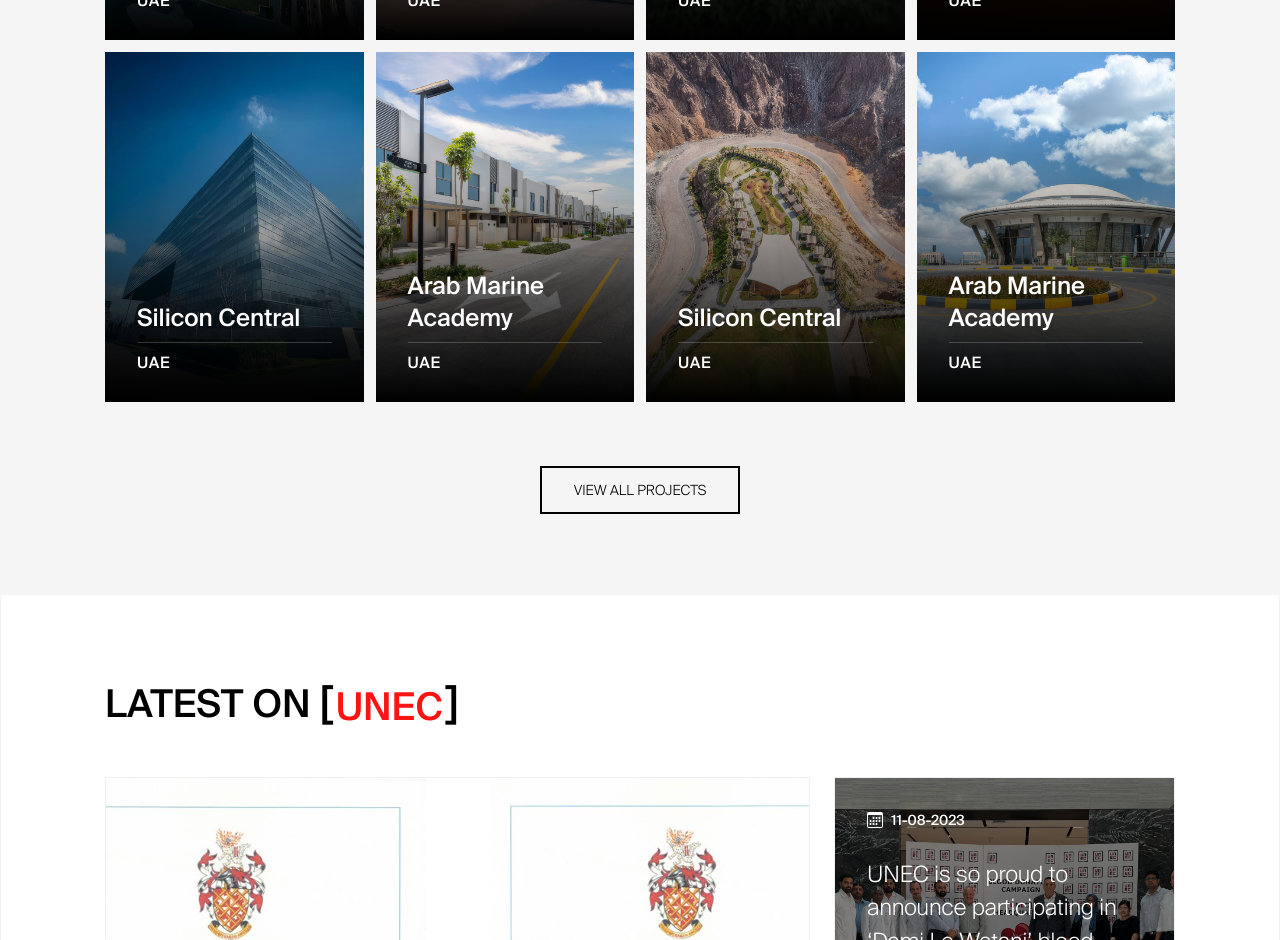
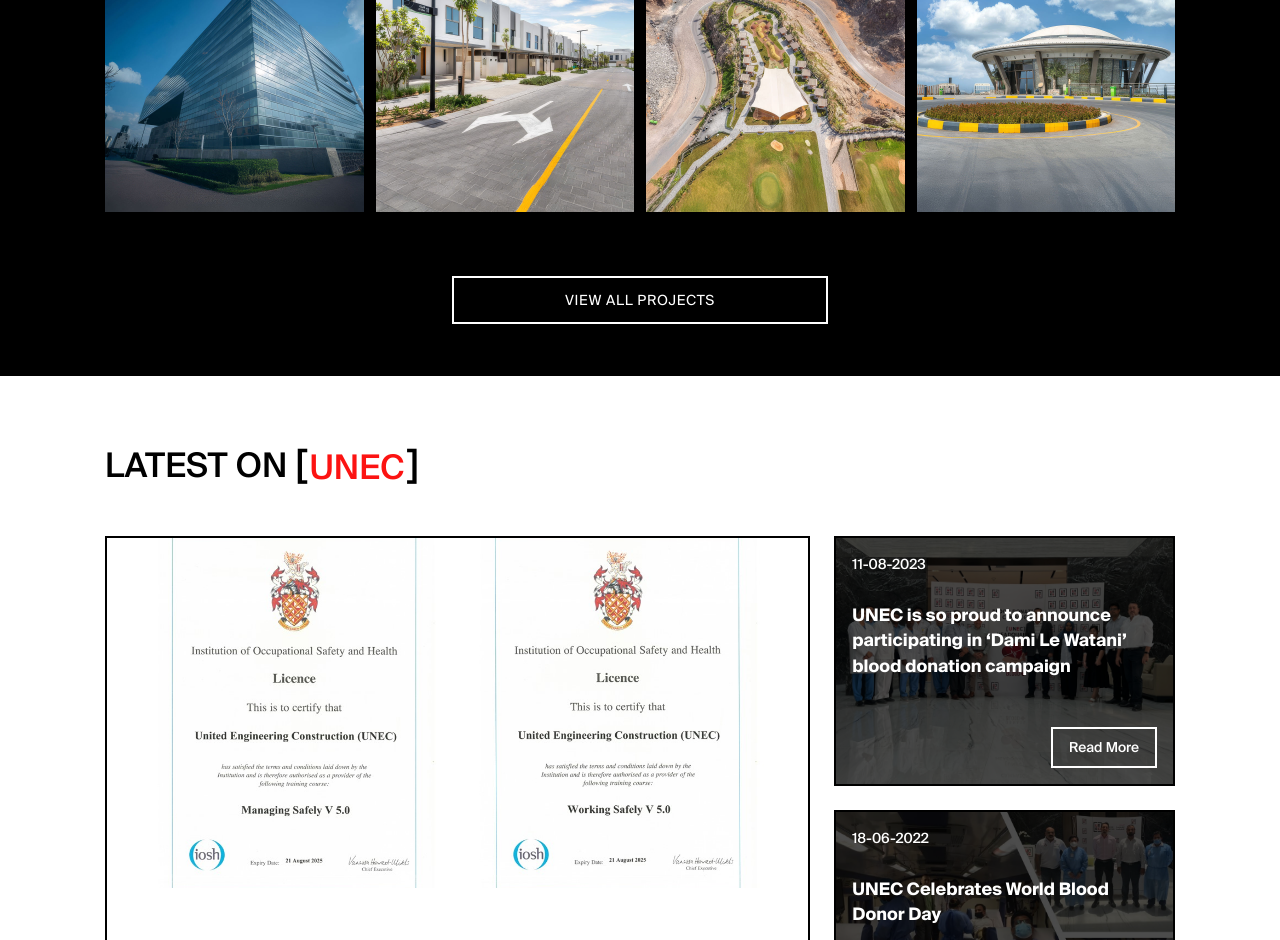
Before and after one commit to unecdxb/unec, a Next.js app: page / in a window 1280 px wide. Shown: the part 1860-2800 px from the top of the page. Built offline with nearby package versions, Linux system fonts and the light colour scheme.

Commit message:
desing change to old hom

```diff
--- /dev/null
+++ b/app/components/common/BtnLight.tsx
@@ -0,0 +1,30 @@
+import Link from "next/link";
+
+interface BtnLightProps {
+  href: string;
+  text: string;
+
+  width?: string;
+  fontSize?: string;
+  mClass?: string;
+}
+
+const BtnLight = ({ href, text, width, fontSize, mClass }: BtnLightProps) => {
+  return (
+    <Link href={href} className={`block relative text-center overflow-hidden uppercase font-light transition-all duration-700 ease-out group border-2 bg-transparent text-white border-white hover:text-secondary hover:bg-white
+
+        ${width ? width : "w-fit"}
+        ${fontSize ? fontSize : "text-xs xl:text-sm"} px-4 py-2 xl:px-8 xl:py-3
+        ${mClass ? mClass : ""}
+      `}
+    >
+      <span className={` relative z-10 transition-colors duration-500 font-normal`} >
+        {text}
+      </span>
+      {/* Sliding background */}
+      <span className={` absolute inset-0 -translate-x-[120%] transition-transform duration-500 ease-out group-hover:translate-x-0 `} />
+    </Link>
+  );
+};
+
+export default BtnLight;
--- a/app/components/common/PrimaryBtn.tsx
+++ b/app/components/common/PrimaryBtn.tsx
@@ -15,7 +15,7 @@
 
   return (
     <Link href={href} className={`block relative overflow-hidden uppercase font-light transition-all duration-700 ease-out group border-2
-        ${isLight ? "bg-light border-light text-white" : " border-secondary text-black"}
+        ${isLight ? "bg-transparent border-light text-white" : " border-secondary text-black"}
         ${width ? width : "w-fit"}
         ${fontSize ? fontSize : "text-xs xl:text-sm"} px-4 py-2 xl:px-8 xl:py-3
         ${mClass ? mClass : ""}
--- a/app/components/common/ProjectCard.tsx
+++ b/app/components/common/ProjectCard.tsx
@@ -10,14 +10,13 @@
 
 const ProjectCard = ({image,title,location,height}:ProjectCardProps) => {
   return (
-    <div className={`group relative flex flex-col justify-end overflow-hidden  ${height ? height :"h-[250px] xl:h-[350px]"}`}>
-      <div className="absolute bottom-0 left-0 right-0 z-0 h-[80%] bg-gradient-to-t from-black to-transparent z-10"></div>
+    <div className={`group relative flex flex-col justify-end overflow-hidden  ${height ? height :"h-[250px] xl:h-[300px]"}`}>
+      {/* <div className="absolute bottom-0 left-0 right-0 h-[80%] bg-gradient-to-t from-black to-transparent z-10"></div> */}
       <div className="absolute inset-0 z-0">
         <Image src={image} alt="" width={1200} height={1200} className="w-full h-full object-cover group-hover:scale-120 transition-all transition-linear duration-400" />
       </div>
-      <div className="relative px-4 pb-6 xl:px-8 xl:pb-7  transition-all duration-500 z-10">
-        <h3 className="text-white text-2xl">{title}</h3>
-        <hr className="my-2 border-white/20 " />
+      <div className="relative p-4 xl:p-5 opacity-0 group-hover:opacity-100 bg-black/70  transition-all duration-500 z-10">
+        <h3 className="text-white text-20 font-bold">{title}</h3>
         <p className="text-white text-16 tracking-wider">{location}</p>
       </div>
     </div>
--- a/app/components/common/SubTitle.tsx
+++ b/app/components/common/SubTitle.tsx
@@ -11,7 +11,7 @@
 const SubTitle = ({title, mClass, titleColor, delay}: Props) => {
   return (
       <motion.h2 variants={moveUp(delay ? delay : 0.2)} initial="hidden" whileInView="show" viewport={{amount:0.2,once:true}}
-      className={`text-32 xs:text-36 xl:text-40 3xl:text-50  uppercase font-medium leading-[1.2] ${mClass ? mClass : 'mb-2 xl:mb-6'} ${titleColor?titleColor:'text-secondary'}`}>
+      className={`text-32 xs:text-36 xl:text-36  uppercase font-medium leading-[1.2] ${mClass ? mClass : 'mb-2 xl:mb-6'} ${titleColor?titleColor:'text-secondary'}`}>
         {title}
       </motion.h2>
    );
--- a/app/components/home/ClientsList.tsx
+++ b/app/components/home/ClientsList.tsx
@@ -17,9 +17,9 @@
 
 const ClientsList = ({data}: dataProps) => {
   return (
-    <section className="sp-py ">
+    <section className="sp-pb ">
       <div className="container">
-        <SubTitle title="Clients" titleColor="text-black" mClass="mb-6 xl:mb-12" />
+        <SubTitle title="[UNEC] Clients" titleColor="text-black" mClass="mb-6 xl:mb-12" />
         <div className="grid grid-cols-2 xs:grid-cols-2 md:grid-cols-3 xl:grid-cols-4 border-l border-t border-black/10 xs:px-0">
           {
             data.items.map((client,index)=>(
--- a/app/components/home/LatestNews.tsx
+++ b/app/components/home/LatestNews.tsx
@@ -30,35 +30,36 @@
     .sort((a, b) => new Date(b.date).getTime() - new Date(a.date).getTime())
     .slice(0, 3);
   return (
-    <section className="sp-py border boder-b border-gray-100">
+    <section className="sp-pt">
       <div className="container">
         <SubTitle title="Latest on [UNEC]" mClass="mb-6 xl:mb-12" titleColor="text-black " />
-        <div className="nws-block">
+        <div className="nws-block ">
           {latestThreeNews.map((news,index)=>(
-            <motion.div variants={moveUp(2 + index * 0.1)} initial="hidden" whileInView="show" viewport={{amount: 0.1, once: true}} className="nws-card" key={index}>
+            <motion.div variants={moveUp(2 + index * 0.1)} initial="hidden" whileInView="show" viewport={{amount: 0.1, once: true}} className="nws-card border-2 border-secondary" key={index}>
               <div className="img-box">
                 <Image src={news.image} alt="" width={1200} height={600} className="w-full object-cover" />
                 <div className="overlay"></div>
               </div>
               <div className="nws-content">
+                <h3 className="font-bold">{news.title}</h3>
                 <div className="news-date">
-                  <BsCalendar3 className="w-4 h-4" />
+                  {/* <BsCalendar3 className="w-4 h-4" /> */}
                   <span>{formatDate(news.date)}</span>
                 </div>
-                <h3 className="font-light">{news.title}</h3>
                 <Link href="#">Read More</Link>
               </div>
             </motion.div>
           ))}
           <motion.div variants={moveUp(2)} initial="hidden" whileInView="show" viewport={{amount: 0.1, once: true}} className="nws-btn">
-            <Link href="news" className="relative overflow-hidden bg-black text-white w-full py-3 text-center font-medium transition-all duration-300 group" >
-              <span className="relative z-10 transition-transform duration-300 group-hover:scale-105">View All News</span>
+            <Link href="news" className="relative overflow-hidden bg-black text-white w-full py-3 text-center font-medium transition-all duration-300 group text-14 tracking-wider" >
+              <span className="relative z-10 transition-transform duration-300 group-hover:scale-105 uppercase">View All News</span>
               {/* Hover overlay */}
               <span className="absolute inset-0 bg-primary translate-y-full transition-transform duration-300 group-hover:translate-y-0"></span>
             </Link>
 
           </motion.div>
         </div>
+        <hr className="border-2 border-t border-gray-300 my-6 xl:my-12 2xl:my-20" />
       </div>
     </section>
    );
--- a/app/components/home/ProjectHIghlights.tsx
+++ b/app/components/home/ProjectHIghlights.tsx
@@ -6,6 +6,7 @@
 import ProjectCard from "../common/ProjectCard";
 import { motion } from "framer-motion";
 import { moveUp } from "../motionVarients";
+import BtnLight from "../common/BtnLight";
 interface ProjectHIghlightsProps {
   data: {
     title: string;
@@ -20,10 +21,10 @@
 
 const ProjectHIghlights = ({ data }: ProjectHIghlightsProps) => {
   return (
-    <section className="sp-py bg-light">
+    <section className="sp-py bg-secondary">
       <div className="container">
-        <SubTitle title={data.title} mClass="mb-6 xl:mb-12" titleColor="text-black" />
-        <div className="grid grid-cols-1 xs:grid-cols-2 lg:grid-cols-3 xl:grid-cols-4 gap-2 xl:gap-3 2xl:gap-6">
+        <SubTitle title={data.title} mClass="mb-6 xl:mb-12" titleColor="text-white" />
+        <div className="grid grid-cols-1 xs:grid-cols-2 lg:grid-cols-3 xl:grid-cols-4 gap-3">
           {
             data.items.map((item, index) => (
               <Link href={`/projects/${item.title}`} key={index}>
@@ -36,7 +37,8 @@
           }
         </div>
         <motion.div variants={moveUp((data.items.length +2) * 0.05)} initial="hidden" whileInView="show" viewport={{amount: 0.1, once: true}} className="mt-8 xl:mt-16 w-fit mx-auto">
-          <PrimaryBtn href="/projects" text="View All Projects" />
+          {/* <PrimaryBtn href="/projects" text="View All Projects" mode="light" /> */}
+          <BtnLight href="/projects" text="View All Projects" width=" xl:min-w-[376.66px] tracking-wider" />
         </motion.div>
       </div>
     </section>
--- a/app/components/news/data.js
+++ b/app/components/news/data.js
@@ -1,7 +1,7 @@
 export const NewsData = {
   news: [
     {
-      title: "UNEC BECAME APPROVED IOSH TRAINING PROVIDER TO DELIVER HIGH-QUALITY COURSES IN HEALTH AND SAFETY",
+      title: "UNEC became approved iosh training provider to deliver high-quality courses in health and safety",
       description: ["UNEC have become an approved IOSH training provider authorized to deliver IOSH working safely and IOSH managing safely training courses to satisfy the most stringent health and safety standards and to reinforce the knowledge and experience of our employees in a variety of health and safety-related aspects."],
       image: "/assets/images/news/news-1.jpg",
       date: "2024-08-16"
--- a/app/globals.css
+++ b/app/globals.css
@@ -222,6 +222,7 @@
   .nws-block {
     display: grid;
     grid-template-columns: repeat(3, 1fr);
+    grid-template-rows: 1fr 1fr auto;
     gap: 24px;
   }
 
@@ -258,7 +259,7 @@
 
 /* CARD STYLES (optional) */
 .nws-card {
-  border: 1px solid #f0f0f0;
+  /* border: 1px solid #f0f0f0; */
   color: black;
   position: relative;
 
@@ -278,11 +279,11 @@
   @apply p-4 xl:p-8;
 
   h3 {
-    @apply text-20 xl:text-25 order-2;
+    @apply text-20 xl:text-25;
   }
 
   .news-date {
-    @apply flex items-center gap-2 text-white text-sm mb-3 bg-black px-4 py-2 w-fit rounded-sm;
+    @apply flex items-center gap-2 text-secondary text-sm mb-3 ml-auto;
   }
 
   .news-date p {
@@ -290,7 +291,7 @@
   }
 
   a {
-    @apply font-light text-16 hover:bg-light border border-transparent hover:border-black hover:text-black transition-all duration-300 mt-4 order-1;
+    @apply font-light text-16 hover:bg-light border border-transparent hover:border-black hover:text-black transition-all duration-300 mt-4 ;
   }
 }
 
@@ -311,7 +312,7 @@
 
   /* border-radius: 10px; */
   .overlay {
-    @apply absolute top-0 left-0 w-full h-full bg-black opacity-50 z-10;
+    @apply absolute top-0 left-0 w-full h-full bg-black opacity-70 z-10;
   }
 }
 
@@ -321,14 +322,14 @@
 }
 
 .nws-card:not(:first-child) {
-  @apply min-h-[250px] xs:max-h-[250px] lg:max-h-[350px];
+  @apply min-h-[250px] xs:max-h-[250px] lg:max-h-[250px];
 }
 
 .nws-card:not(:first-child) .nws-content {
-  @apply absolute top-0 left-0 w-full h-full z-10 p-4 xl:p-8 flex flex-col;
+  @apply absolute top-0 left-0 w-full h-full z-10 p-4 flex flex-col;
 
   h3 {
-    @apply text-white order-2 text-24 mt-4 max-w-[35ch];
+    @apply text-white order-2 text-24 mt-4 max-w-[35ch] xl:text-18;
   }
 
   .news-date {
@@ -340,11 +341,14 @@
   }
 
   a {
-    @apply order-3 text-16 mt-auto w-fit bg-transparent border-2 border-white text-white px-4 py-2 hover:bg-light hover:text-black transition-all duration-300;
+    @apply order-3 text-14 ml-auto mt-auto w-fit bg-transparent border-2 border-white text-white px-4 py-2 hover:bg-light hover:text-black transition-all duration-300;
   }
 }
 
 @media (min-width: 1024px) {
+  .nws-card:first-child {
+    @apply grid grid-cols-1 grid-rows-[2fr_1fr];
+  }
   .nws-card:first-child .nws-content {
     grid-template-columns: repeat(4, 1fr);
     @apply p-4 xl:px-8 xl:pt-8 xl:pb-12 gap-2 xl:gap-4;
@@ -363,15 +367,14 @@
 
     a {
       grid-column: 4/5;
-      grid-row: 3/4;
+      grid-row: 2;
       text-align: right;
-      font-weight: 300;
-      @apply text-16 bg-primary text-white px-4 py-2 w-fit h-fit mt-auto ml-auto;
+      @apply text-14 font-medium uppercase text-primary  w-fit h-fit mt-auto ml-auto tracking-wider;
     }
   }
 
-  .nws-card:first-child .img-box img {
-    height: 550px;
+  .nws-card:first-child .img-box  {
+    height: 300px;
 
   }
 
@@ -385,19 +388,19 @@
 }
 
 .sp-py {
-  @apply py-10 lg:py-16 xl:py-20 2xl:py-24;
+  @apply py-10 lg:py-12 xl:py-13 2xl:py-14;
 }
 
 .sp-pt {
-  @apply pt-10 lg:pt-16 xl:pt-20 2xl:pt-24;
+  @apply pt-10 lg:pt-12 xl:pt-16 2xl:pt-14;
 }
 
 .sp-pb {
-  @apply pb-10 lg:pb-16 xl:pb-20 2xl:pb-24;
+  @apply pb-10 lg:pb-12 xl:pb-16 2xl:pb-14;
 }
 
 .sp-my {
-  @apply my-10 lg:my-16 xl:my-20 2xl:my-24;
+  @apply my-10 lg:my-12 xl:my-20 2xl:my-14;
 }
 
 .qhse-grid {
```
